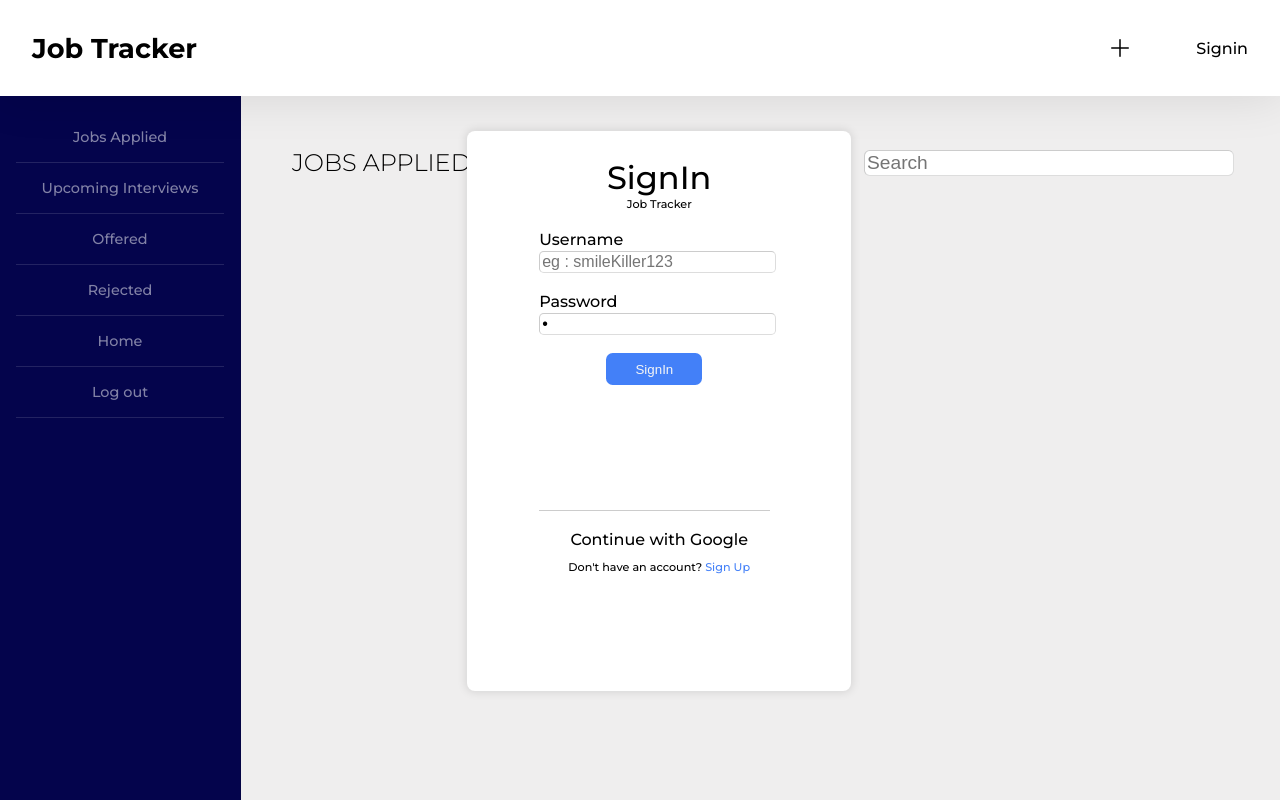
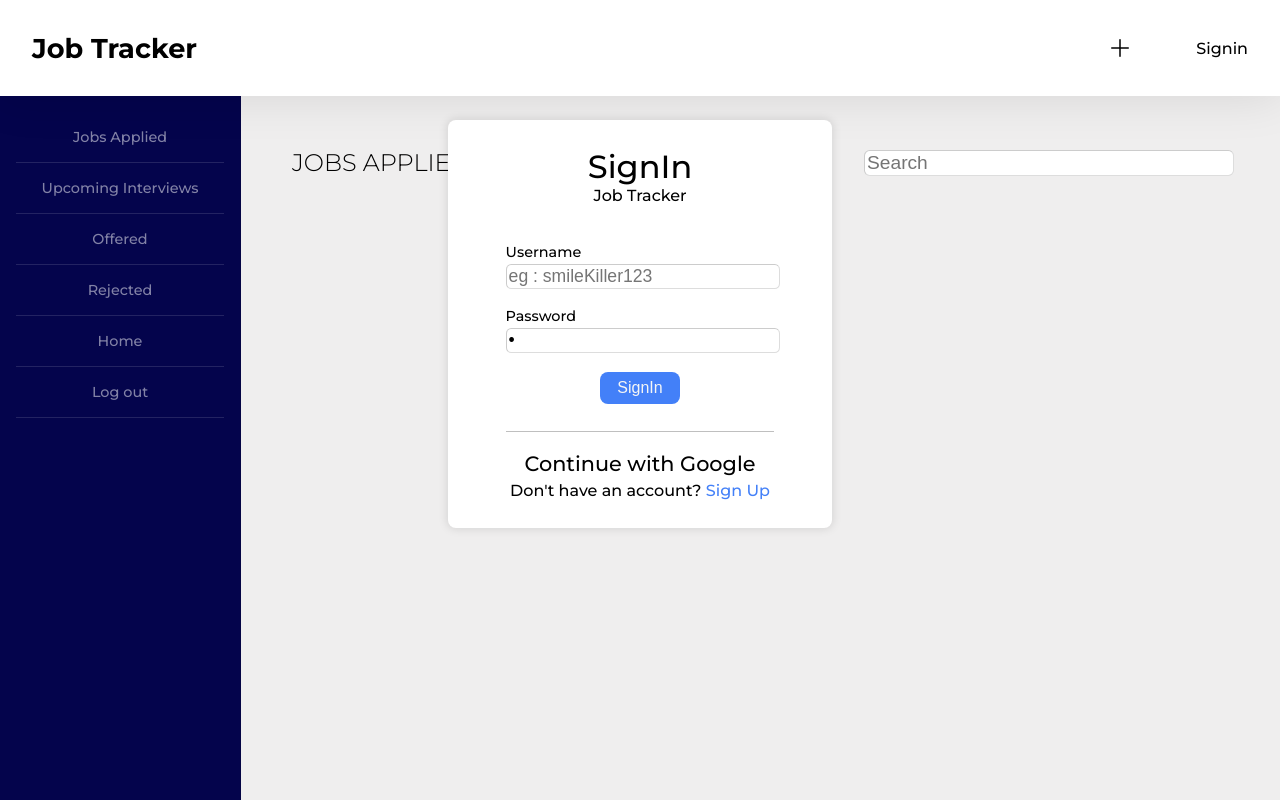
Before and after one commit to GokulPaunraj/job_tracker, a React (Create React App) app in the folder job_tracker/: page /jobs_applied in a window 1280 px wide. Built offline with nearby package versions, Linux system fonts and the light colour scheme.

Commit message:
seven commit

```diff
--- a/job_tracker/src/App.css
+++ b/job_tracker/src/App.css
@@ -24,18 +24,24 @@ nav{
 }
 
 button{
-  width: 6rem;
-  height: 2rem;
   color: whitesmoke;
   background-color: var(--default_color);
   border-radius: 0.5em;
   border: none;
+  height: 2.3rem;
+  width: 5rem;
+  margin-bottom: 10%;
 }
-
-@media (max-widht:425px){
+@media (min-width:768px){
   button{
-    width: 16rem;
-    height: 4rem;
-    border-radius: 0.5em;
+    height: 3rem;
+    width: 7rem;
+    font-size: 1rem;
   }
 }
+@media (min-width:1024px){
+  button{
+    height: 2rem;
+    width: 5rem;
+  }
+}
--- a/job_tracker/src/components/newEntry/newEntry.css
+++ b/job_tracker/src/components/newEntry/newEntry.css
@@ -1,129 +1,107 @@
 .newEntry_popup{
-  /* alignment */
-  height: 77vh;
-  width: 30vw;
+  max-height: 77vh;
+  height: auto;
+  width: 70vw;
   position: absolute;
-  top: 6rem;
-  left: 35vw;
+  top: 15vh;
+  left: 15vw;
   z-index: 1000;
-  /* styles */
-
   & .newEntry_content{
     height: 100%;
     width: 100%;
-
+    margin: 0;
+    display: flex;
+    flex-direction: column;
+    gap: 5%;
+    align-items: center;
+    justify-content: center;
     & h1{
         font-weight: 500;
         font-size: 2rem;
         margin-bottom: 0;
     }
-    & p{
-        margin-top: 0;
-        font-size: 0.7rem;
-    }
     & form{
-        /* alignment */
-        height: 50%;
-        width: 60%;
-        position: relative;
-        left: 4.5rem;
-        margin-top: 5%;
-        margin-bottom: 5%;
+        flex-grow: 1;
+        height: 75%;
+        width: 75%;
         display: flex;
         flex-direction: column;
         gap: 1rem;
-        border-bottom: 1px rgba(0, 0, 0, 0.200) solid;
     }
   }
 }
-
 .formField{
-    /* alignment */
     display: flex;
     flex-direction: column;
     align-items: start;
-
     & label, input, select {
         text-align: left;
         margin-bottom: 1%;
         width: 100%;
     }
     & label{
-        font-size: 0.9em;
+        font-size: 1rem;
     }
     & input, select{
-        font-size: 1.1rem;
+        font-size: 1.3rem;
         border-radius: 0.3em;
         border-color: rgba(0, 0, 0, 0.200);
         border-width: 0.1em;
     }
 }
-
-@media (max-width:425px){
+@media (min-width:768px){
     .newEntry_popup{
-        /* alignment */
-        height: 60%;
-        width: 70%;
+        max-height: 55vh;
+        height: auto;
+        width: 50vw;
         position: absolute;
-        top: 6rem;
-        left: 3.7rem;
-
+        top: 15vh;
+        left: 25vw;
         & .newEntry_content{
-
+            & h1{
+                font-size: 2rem;
+            }
             & form{
-                position: relative;
-                left: 3.5rem;
+                flex-grow: 1;
+                height: 95%;
+                width: 80%;
             }
         }
     }
-
     .formField{
-
-            & input,label{
-                font-size: 1.2em;
+        & label{
+            font-size: 1.3rem;
         }
-            & select{
-                option{
-                    font-size: 0.8rem;
+        & input, select{
+            font-size: 1.5rem;
         }
     }
 }
-        .btn{
-            height: 2.5rem;
-            font-size: 1rem;
+@media (min-width:1024px){
+    .newEntry_popup{
+        max-height: 77vh;
+        height: auto;
+        width: 30vw;
+        position: absolute;
+        top: 15vh;
+        left: 35vw;
+        & .newEntry_content{
+            & h1{
+                font-size: 2rem;
             }
-}
-@media (min-width:425px) and (max-width:1180px){
-    .newEntry_popup{
-        /* alignment */
-        height: clamp(40%,55%,60%);
-        width: 60%;
-        position: absolute;
-        top: 7rem;
-        left: clamp(7vw,20vw,25vw);
-
-        & .newEntry_content{
             & form{
-                position: relative;
-                left: 6rem;
-                height: 100%;
+                flex-grow: 1;
+                height: 95%;
+                width: 70%;
             }
         }
     }
-
     .formField{
-
-            & input,label{
-                font-size: 1.5em;
+        & label{
+            font-size: 0.9rem;
         }
-            & select{
-                option{
-                    font-size: 0.8rem;
+        & input, select{
+            font-size: 1.1rem;
         }
     }
 }
-        .btn{
-            height: 2.5rem;
-            font-size: 1rem;
-        }
-}
--- a/job_tracker/src/components/signin/signin.css
+++ b/job_tracker/src/components/signin/signin.css
@@ -1,131 +1,112 @@
 .signin_popup{
-  /* alignment */
-  height: 70vh;
-  width: 30vw;
+  max-height: 77vh;
+  height: auto;
+  width: 70vw;
   position: absolute;
-  top: 7rem;
-  left: 35vw;
+  top: 15vh;
+  left: 15vw;
   z-index: 1000;
-  /* styles */
-
   & .signin_content{
-    height: 70vh;
+    height: 100%;
     width: 100%;
-
+    margin: 0;
+    display: flex;
+    flex-direction: column;
+    align-items: center;
+    justify-content: center;
     & h1{
         font-weight: 500;
         font-size: 2rem;
         margin-bottom: 0;
     }
     & p{
-        margin-top: 0;
-        font-size: 0.7rem;
+        margin: 0;
     }
     & form{
-        /* alignment */
-        height: 50%;
-        width: 60%;
-        position: relative;
-        left: 4.5rem;
-        margin-top: 5%;
-        margin-bottom: 5%;
+        height: 75%;
+        width: 75%;
+        flex-grow: 1;
         display: flex;
         flex-direction: column;
         gap: 1rem;
-        border-bottom: 1px rgba(0, 0, 0, 0.200) solid;
+        margin: 10% 0;
+        margin-bottom: 5%;
+        border-bottom: 0.1px rgba(0, 0, 0, 0.25) solid;
     }
   }
 }
-
-.signinForm .formField{
-    /* alignment */
+.formField{
     display: flex;
     flex-direction: column;
     align-items: start;
-
-    & label, input {
+    & label, input, select {
         text-align: left;
         margin-bottom: 1%;
         width: 100%;
     }
     & label{
-        font-size: 1em;
+        font-size: 1rem;
     }
-    & input{
-        font-size: 1rem;
+    & input, select{
+        font-size: 1.3rem;
         border-radius: 0.3em;
         border-color: rgba(0, 0, 0, 0.200);
         border-width: 0.1em;
     }
 }
-
-@media (max-width:425px){
+.bottom{
+    font-size: 1rem;
+    margin-bottom: 7%;
+    & span{
+        font-size: 0.7rem;
+    }
+}
+@media (min-width:768px){
     .signin_popup{
-        /* alignment */
-        height: 50%;
-        width: 70%;
+        max-height: 55vh;
+        width: 50vw;
         position: absolute;
-        top: 6rem;
-        left: 3.7rem;
-
+        left: 25vw;
         & .signin_content{
-            height: clamp(50vh,55vh,70vh);
             & form{
-                position: relative;
-                left: 3.5rem;
+                height: 95%;
+                width: 80%;
             }
         }
+    }
+    .formField{
+        & label{
+            font-size: 1.3rem;
         }
-
-        .signinForm{
-            &.btn{
-                height: 2.5rem;
-                font-size: 1rem;
-            }
-
-            &.formField{
-
-                & input,label{
-                    font-size: 1.2em;
-                }
-            }
+        & input, select{
+            font-size: 1.5rem;
+        }
     }
-        .bottom{
+    .bottom{
+        font-size: 1.3rem;
+        & span{
             font-size: 1rem;
         }
-
+    }
 }
-@media (min-width:425px) and (max-width:1180px){
+@media (min-width:1024px){
     .signin_popup{
-        /* alignment */
-        height: 50%;
-        width: 70%;
+        max-height: 77vh;
+        width: 30vw;
         position: absolute;
-        top: 6rem;
-        left: 8rem;
-
+        left: 35vw;
         & .signin_content{
-            height: clamp(50vh,57vh,70vh);
             & form{
-                position: relative;
-                left: 7rem;
+                width: 70%;
             }
         }
+    }
+    .formField{
+        & label{
+            font-size: 0.9rem;
         }
-
-        .signinForm {
-            & .btn{
-                height: 3.5rem;
-                font-size: 1.5rem;
-            }
-            & .formField{
-
-                & input,label{
-                    font-size: 2em;
-                }
-            }
+        & input, select{
+            font-size: 1.1rem;
         }
-        .bottom{
-            font-size: 2rem;
-        }
+    }
 }
--- a/job_tracker/src/components/signin/signin.jsx
+++ b/job_tracker/src/components/signin/signin.jsx
@@ -50,7 +50,7 @@ const Signin = ({ password, setuserName, setpassword, signinRef, setis_signin, s
         </form>
         <span className="bottom">
         <div>Continue with Google</div>
-        <div style={{ fontSize: "0.7em", margin: "1em" }}>
+        <span>
           Don't have an account?{" "}
           <span
             style={{ color: "var(--default_color)", cursor: "pointer" }}
@@ -61,7 +61,7 @@ const Signin = ({ password, setuserName, setpassword, signinRef, setis_signin, s
           >
             Sign Up
           </span>
-        </div>
+        </span>
         </span>
       </div>
     </section>
--- a/job_tracker/src/components/signup/signup.css
+++ b/job_tracker/src/components/signup/signup.css
@@ -1,128 +1,112 @@
 .signup_popup{
-  /* alignment */
-  height: 75vh;
-  width: 30vw;
+  max-height: 77vh;
+  height: auto;
+  width: 70vw;
   position: absolute;
-  top: 7rem;
-  left: 35vw;
+  top: 15vh;
+  left: 15vw;
   z-index: 1000;
-  /* styles */
-
   & .signup_content{
     height: 100%;
     width: 100%;
-
+    margin: 0;
+    display: flex;
+    flex-direction: column;
+    align-items: center;
+    justify-content: center;
     & h1{
         font-weight: 500;
         font-size: 2rem;
         margin-bottom: 0;
     }
     & p{
-        margin-top: 0;
-        font-size: 0.7rem;
+        margin: 0;
     }
     & form{
-        /* alignment */
-        height: 55%;
-        width: 60%;
-        position: relative;
-        left: 4.5rem;
-        margin-top: 5%;
-        margin-bottom: 5%;
+        height: 75%;
+        width: 75%;
+        flex-grow: 1;
         display: flex;
         flex-direction: column;
         gap: 1rem;
-        border-bottom: 1px rgba(0, 0, 0, 0.200) solid;
+        margin: 10% 0;
+        margin-bottom: 5%;
+        border-bottom: 0.1px rgba(0, 0, 0, 0.25) solid;
     }
   }
 }
-
 .formField{
-    /* alignment */
     display: flex;
     flex-direction: column;
     align-items: start;
-
-    & label, input {
+    & label, input, select {
         text-align: left;
         margin-bottom: 1%;
         width: 100%;
     }
     & label{
-        font-size: 0.9em;
+        font-size: 1rem;
     }
-    & input{
-        font-size: 1.1rem;
+    & input, select{
+        font-size: 1.3rem;
+        border-radius: 0.3em;
+        border-color: rgba(0, 0, 0, 0.200);
+        border-width: 0.1em;
     }
 }
-
-@media (max-width:425px){
+.bottom{
+    font-size: 1rem;
+    margin-bottom: 7%;
+    & span{
+        font-size: 0.7rem;
+    }
+}
+@media (min-width:768px){
     .signup_popup{
-        /* alignment */
-        height: 50%;
-        width: 70%;
+        max-height: 55vh;
+        width: 50vw;
         position: absolute;
-        top: 6rem;
-        left: 3.7rem;
-
+        left: 25vw;
         & .signup_content{
-            height: clamp(50vh,55vh,70vh);
             & form{
-                position: relative;
-                left: 3.5rem;
+                height: 95%;
+                width: 80%;
             }
         }
+    }
+    .formField{
+        & label{
+            font-size: 1.3rem;
         }
-
-        .signupForm{
-            &.btn{
-                height: 2.5rem;
-                font-size: 1rem;
-            }
-
-            &.formField{
-
-                & input,label{
-                    font-size: 1.2em;
-                }
-            }
+        & input, select{
+            font-size: 1.5rem;
+        }
     }
-        .bottom{
+    .bottom{
+        font-size: 1.3rem;
+        & span{
             font-size: 1rem;
         }
-
+    }
 }
-@media (min-width:425px) and (max-width:1180px){
+@media (min-width:1024px){
     .signup_popup{
-        /* alignment */
-        height: 50%;
-        width: 70%;
+        max-height: 77vh;
+        width: 30vw;
         position: absolute;
-        top: 6rem;
-        left: 8rem;
-
+        left: 35vw;
         & .signup_content{
-            height: clamp(55vh,72vh,75vh);
             & form{
-                position: relative;
-                left: 7rem;
+                width: 70%;
             }
         }
+    }
+    .formField{
+        & label{
+            font-size: 0.9rem;
         }
-
-        .signupForm {
-            & .btn{
-                height: 3.5rem;
-                font-size: 1.5rem;
-            }
-            & .formField{
-
-                & input,label{
-                    font-size: 2em;
-                }
-            }
+        & input, select{
+            font-size: 1.1rem;
         }
-        .bottom{
-            font-size: 2rem;
-        }
+    }
 }
```
Lines whose indentation alone changed are shown as unchanged.
